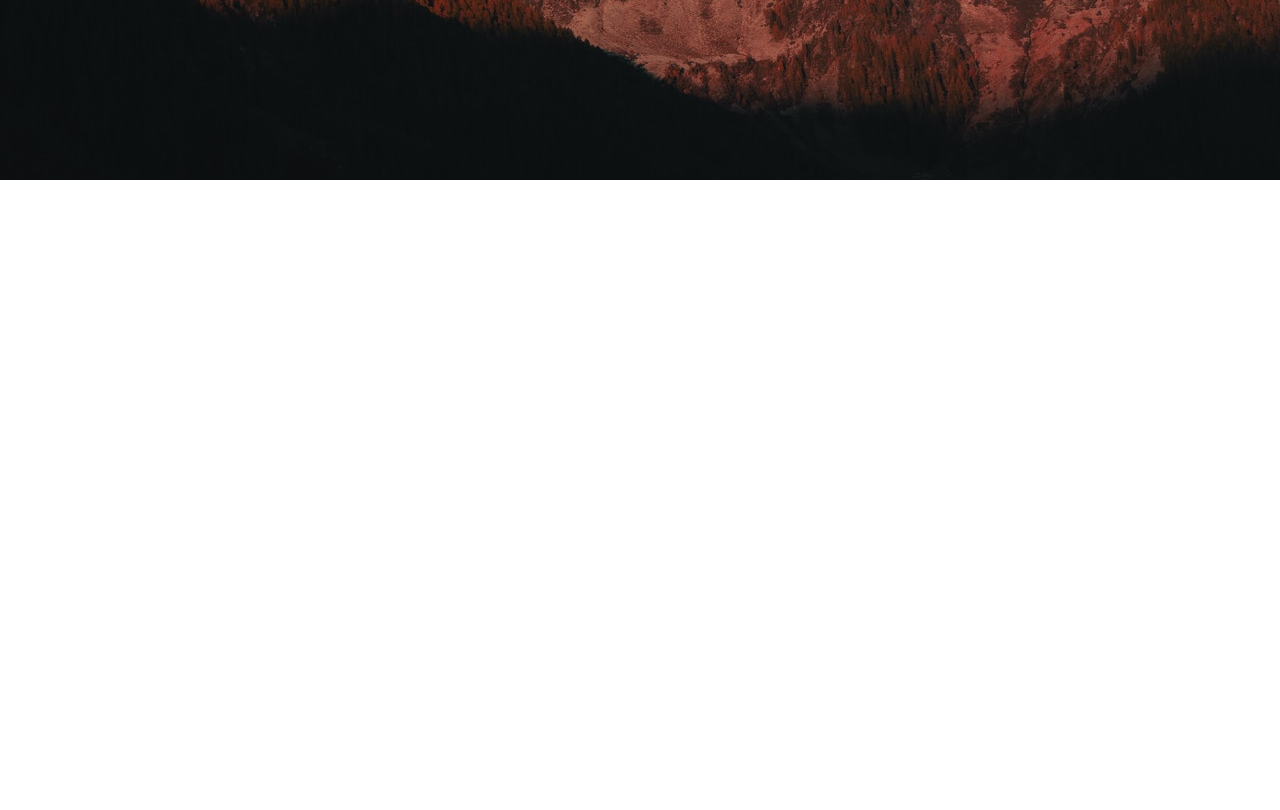
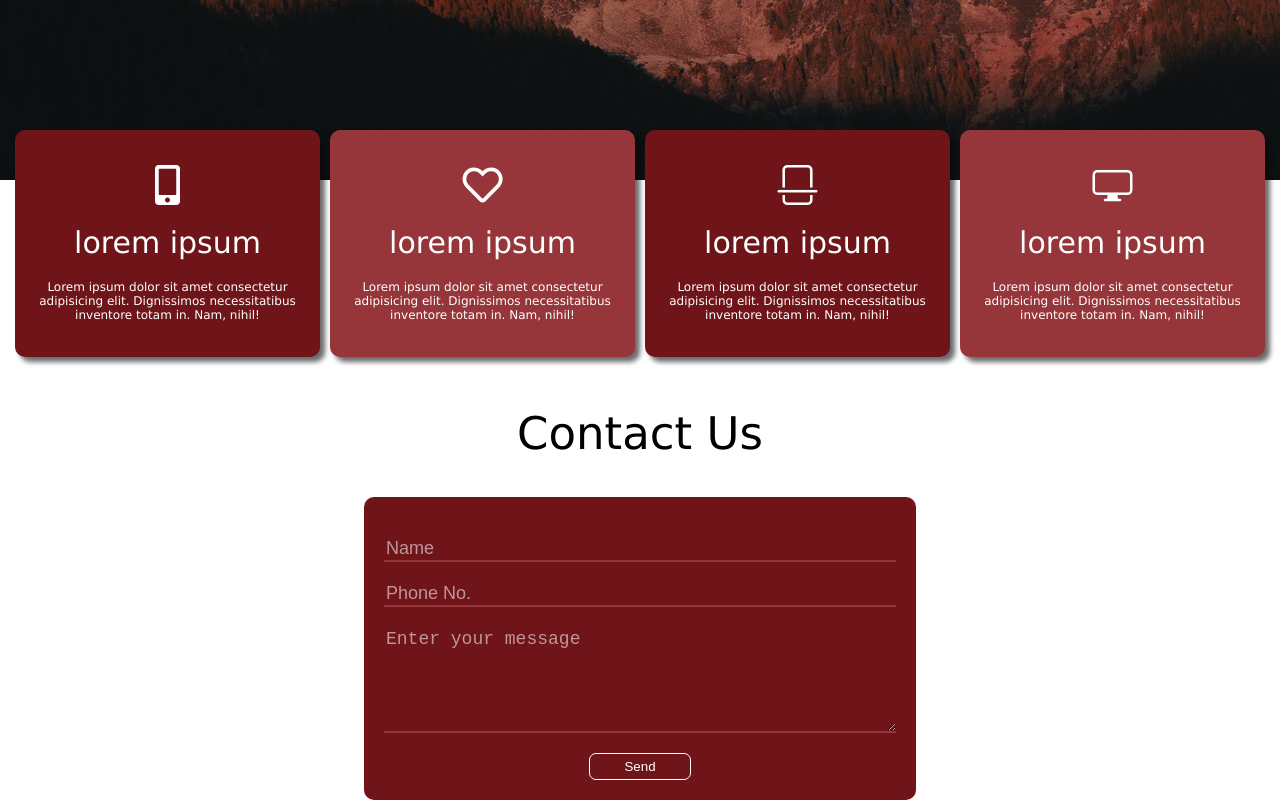
Before and after one commit to SSDC-SLIET/class-projects, a plain HTML site: page HTML CSS WEBSITE/index.html in a window 1280 px wide. Shown: the part 500-1310 px from the top of the page. Before the commit the page ends 800 px from the top, so only its background shows below. Drawn offline with nearby package versions, Linux system fonts and the light colour scheme.

Commit message:
next part of html website

```diff
--- a/HTML CSS WEBSITE/index.html
+++ b/HTML CSS WEBSITE/index.html
@@ -1,11 +1,15 @@
 <html>
   <head>
     <title>SSDC HTML</title>
+
+    <!-- external css -->
     <link rel="stylesheet" href="main.css" />
+    <link rel="stylesheet" href="https://cdnjs.cloudflare.com/ajax/libs/font-awesome/5.15.4/css/all.min.css">
 
+    <link rel="stylesheet" href="https://cdn.jsdelivr.net/npm/bootstrap-icons@1.3.0/font/bootstrap-icons.css">
 
 <style>
-
+/* internal css */
 .company-line{
     font-weight: bold;
 }
@@ -20,7 +24,7 @@
       <div class="inner-main">
 
         <div class="navbar">
-        <div id="logo">KANTER</div>
+          <div id="logo">SSDC</div>
           <div id="menu-items">
             <ul class="item-list">
               <a href=""><li class="item">Home</li></a>
@@ -29,13 +33,14 @@
               <a href=""><li class="item">Services</li></a>
               <a href=""><li class="item">Projects</li>            </a>
               <a href=""><li class="item">About</li>            </a>
-             <a href=""><li class="item">Contact</li>            </a>
+              <a href="#contact-us"><li class="item">Contact</li>            </a>
             </ul>
           </div>
         </div>
 
         <section class="hero-section">
-        <div class="main-heading"><h1>PIXEL <span style="color:rgba(255, 0, 0, 0.5)">PERFECT<span></h1></div>
+          <div class="main-heading"><h1>SSDC <span style="color:rgba(255, 0, 0, 0.5)">PERFECT<span></h1></div>
+            <!-- inline css -->
           <div class="company-line">
             Lorem ipsum dolor sit amet consectetur, adipisicing elit. Incidunt,
             et?
@@ -43,6 +48,51 @@
           <div class="get-started-button"><a href="#">Get Started</a></div>
         </section>
       </div>
+
+
+
+
+
   </div>
+
+  <section id="cards">
+    <div class="card dark">
+      <div class="card-icon"><i class="fas fa-mobile-alt"></i></div>
+      <div class="card-title">lorem ipsum</div>
+      <div class="card-desc">Lorem ipsum dolor sit amet consectetur adipisicing elit. Dignissimos necessitatibus inventore totam in. Nam, nihil!</div>
+
+    </div>
+    <div class="card light">
+      <div class="card-icon"><i class="far fa-heart"></i></div>
+      <div class="card-title">lorem ipsum</div>
+      <div class="card-desc">Lorem ipsum dolor sit amet consectetur adipisicing elit. Dignissimos necessitatibus inventore totam in. Nam, nihil!</div>
+    </div>
+    <div class="card dark">
+      <div class="card-icon"><i class="bi bi-file-break"></i></div>
+      <div class="card-title">lorem ipsum</div>
+      <div class="card-desc">Lorem ipsum dolor sit amet consectetur adipisicing elit. Dignissimos necessitatibus inventore totam in. Nam, nihil!</div>
+    </div>
+    <div class="card light">
+      <div class="card-icon"><i class="bi bi-display"></i></div>
+      <div class="card-title">lorem ipsum</div>
+      <div class="card-desc">Lorem ipsum dolor sit amet consectetur adipisicing elit. Dignissimos necessitatibus inventore totam in. Nam, nihil!</div>
+    </div>
+
+
+  </section>
+
+  <section id="contact-us">
+    <h1>Contact Us</h1>
+    <form target="_blank" action="mailto:sliet.ssdc@gmail.com" id="contact-form">
+      <input class="inp" type="text" placeholder="Name">
+      <input class="inp" type="tel" placeholder="Phone No.">
+      <textarea class="inp" rows="5" placeholder="Enter your message"></textarea>
+      <input type="submit" value="Send" class="submit-button">
+    </form>
+
+
+    <!-- <iframe src="https://www.google.com/maps/embed?pb=!1m14!1m8!1m3!1d27578.026126225734!2d75.6998144813422!3d30.229853374086034!3m2!1i1024!2i768!4f13.1!3m3!1m2!1s0x0%3A0xa45e3a23dfc09f9b!2sSant%20Longowal%20Institute%20of%20Engineering%20and%20Technology!5e0!3m2!1sen!2sin!4v1629371218922!5m2!1sen!2sin" width="100%" height="450" style="border:0;" allowfullscreen="" loading="lazy"></iframe> -->
+
+  </section>
   </body>
 </html>
--- a/HTML CSS WEBSITE/main.css
+++ b/HTML CSS WEBSITE/main.css
@@ -12,11 +12,11 @@
   background-position-y: -130px;
   /* background-position: bottom; */
 
-  position: absolute;
+  /* position: relative; */
 }
 .inner-main {
-  /* background-color: rgba(255, 0, 0, 0.05); */
-  /* height: 100%; */
+  /* background-color: rgba(0, 0, 0, 0.2);
+  height: 100%; */
 }
 body {
   padding: 0;
@@ -103,3 +103,102 @@ body {
   right: 0;
   bottom: 0;
 } */
+
+#cards {
+  display: flex;
+  justify-content: center;
+  align-items: center;
+  margin: 10px;
+  margin-top: -50px;
+}
+
+.card {
+  display: flex;
+  flex-direction: column;
+  align-items: center;
+  justify-content: center;
+  padding: 25px 15px;
+  color: white;
+  margin: 0 5px;
+  border-radius: 10px;
+  box-shadow: 5px 5px 5px #0a08089a;
+}
+.card > * {
+  margin: 10px auto;
+}
+
+.dark {
+  background-color: #6f1419;
+}
+
+.light {
+  background-color: #96353a;
+}
+
+.card-icon {
+  font-size: 40px;
+}
+.card-title {
+  font-size: 30px;
+}
+.card-desc {
+  font-size: 12px;
+  text-align: center;
+}
+
+#contact-us {
+  margin-top: 50px;
+  text-align: center;
+}
+
+#contact-us h1 {
+  font-weight: 500;
+  font-size: 45px;
+}
+
+#contact-form {
+  width: 40%;
+  margin: 10px auto;
+  background-color: #6f1419;
+  display: flex;
+  flex-direction: column;
+  justify-content: space-between;
+  align-content: center;
+  border-radius: 10px;
+  padding: 20px;
+}
+
+#contact-form > * {
+  margin-top: 20px;
+}
+
+.inp {
+  border: 0px;
+  border-bottom: 2px solid #96353a;
+  background-color: rgba(255, 0, 0, 0);
+  font-size: 18px;
+  color: white;
+  outline: none;
+}
+::placeholder {
+  /* Chrome, Firefox, Opera, Safari 10.1+ */
+  color: rgba(255, 255, 255, 0.555);
+  opacity: 1; /* Firefox */
+}
+
+.submit-button {
+  color: white;
+  text-decoration: none;
+  background-color: rgba(0, 0, 0, 0);
+  border: 1px solid white;
+  border-radius: 7px;
+  padding: 5px;
+  width: 20%;
+  margin: auto;
+}
+.submit-button:hover {
+  background-color: rgb(255, 255, 255);
+  color: #96353a;
+  font-weight: bold;
+  cursor: pointer;
+}
```
Lines whose indentation alone changed are shown as unchanged.
